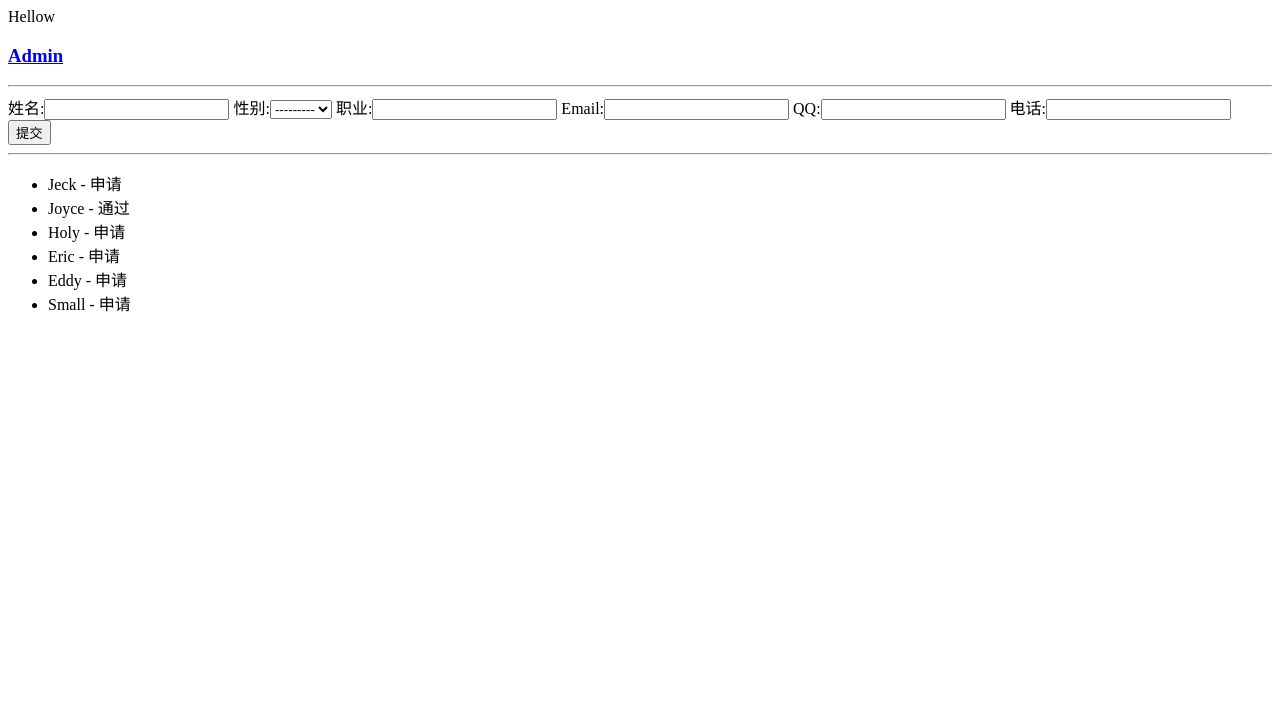
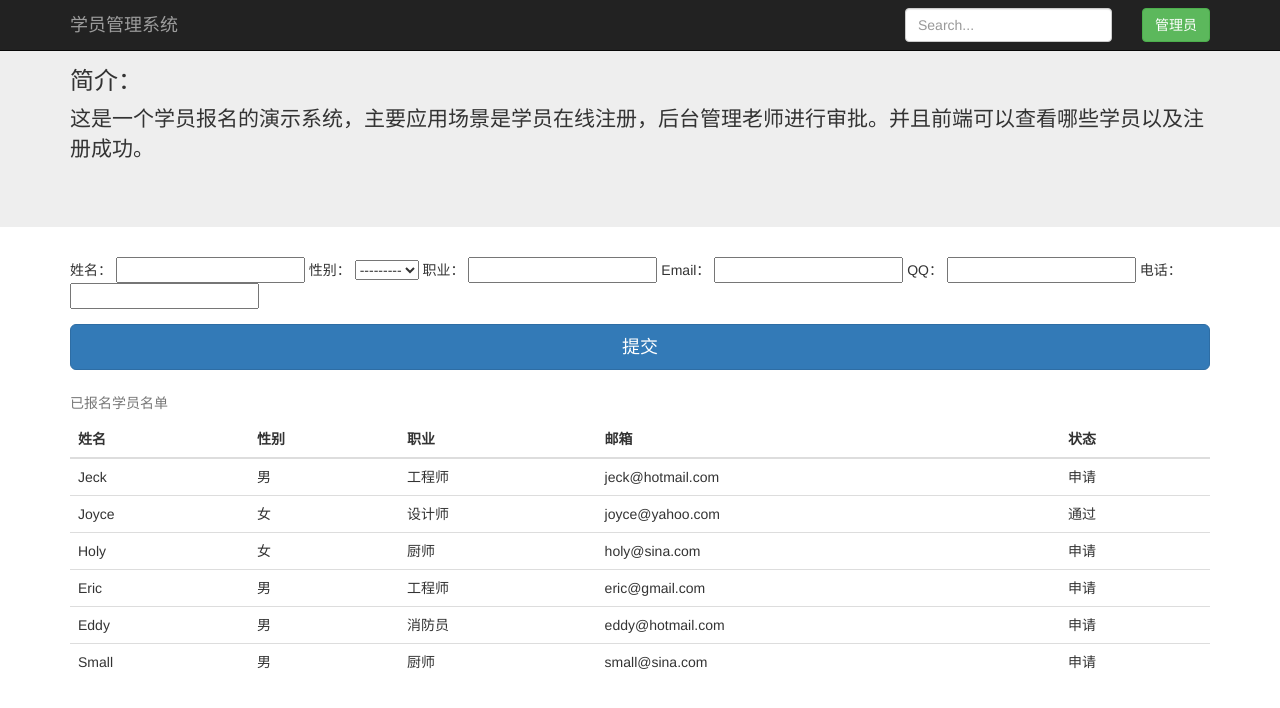
Before and after one commit to jeckun/Blogs, a Django app: page / in a window 1280 px wide. Shown: the top 708 px of the page. Run offline with Django 3.2, Linux system fonts and the light colour scheme; data comes from the database, SQL or seed files in the repository; both versions use the stored data as it was after the commit; some libraries are stand-ins or nearby versions.

Commit message:
学习Django

```diff
--- a/student_house/student_sys/student/models.py
+++ b/student_house/student_sys/student/models.py
@@ -4,6 +4,7 @@ from django.db import models
 
 
 class Student(models.Model):
+    __name__ = '学员'
     SEX_ITEMS = [
         (1, '男'),
         (2, '女'),
--- a/student_house/student_sys/student/templates/index.html
+++ b/student_house/student_sys/student/templates/index.html
@@ -1,25 +1,112 @@
 <!DOCTYPE html>
-<html lang="zh-hans">
+<html lang="zh-CN">
 <head>
-    <meta charset="UTF-8">
+    <meta charset="utf-8">
+    <meta http-equiv="X-UA-Compatible" content="IE=edge">
+    <meta name="viewport" content="width=device-width, initial-scale=1">
+    <!-- 上述3个meta标签*必须*放在最前面，任何其他内容都*必须*跟随其后！ -->
+    <meta name="description" content="">
+    <meta name="author" content="">
+    <link rel="icon" href="../../favicon.ico">
+
     <title>学员管理系统</title>
+
+    <!-- Bootstrap core CSS -->
+    <link href="https://cdn.bootcss.com/bootstrap/3.3.7/css/bootstrap.min.css" rel="stylesheet">
+
+    <!-- IE10 viewport hack for Surface/desktop Windows 8 bug -->
+    <link href="../../assets/css/ie10-viewport-bug-workaround.css" rel="stylesheet">
+
+    <!-- Custom styles for this template -->
+    <link href="jumbotron.css" rel="stylesheet">
+
+    <!-- Just for debugging purposes. Don't actually copy these 2 lines! -->
+    <!--[if lt IE 9]><script src="../../assets/js/ie8-responsive-file-warning.js"></script><![endif]-->
+    <script src="../../assets/js/ie-emulation-modes-warning.js"></script>
+
+    <!-- HTML5 shim and Respond.js for IE8 support of HTML5 elements and media queries -->
+    <!--[if lt IE 9]>
+      <script src="https://cdn.bootcss.com/html5shiv/3.7.3/html5shiv.min.js"></script>
+      <script src="https://cdn.bootcss.com/respond.js/1.4.2/respond.min.js"></script>
+    <![endif]-->
 </head>
 
 <body>
-    Hellow {{ words }} {{ student_name }}
-    <h3><a href="/admin/">Admin</a></h3>
-    <hr/>
-    <form action="/" method="post">
-        {% csrf_token %}
-        {{ form }}
-        <input type="submit" value="提交" />
-    </form>
-    <hr/>
-    <ul>
-        {% for student in students %}
-            <li>{{ student.name }} - {{ student.get_status_display }}</li>
-        {% endfor %}
-    </ul>
+
+    <nav class="navbar navbar-inverse navbar-fixed-top">
+      <div class="container">
+        <div class="navbar-header">
+          <button type="button" class="navbar-toggle collapsed" data-toggle="collapse" data-target="#navbar" aria-expanded="false" aria-controls="navbar">
+            <span class="sr-only">Toggle navigation</span>
+            <span class="icon-bar"></span>
+            <span class="icon-bar"></span>
+            <span class="icon-bar"></span>
+          </button>
+          <a class="navbar-brand" href="#">学员管理系统</a>
+        </div>
+
+        <div id="navbar" class="navbar-collapse collapse">
+          <form class="navbar-form navbar-right">
+            <a class="btn btn-success" href="/admin/">管理员</a>
+          </form>
+          <form class="navbar-form navbar-right">
+            <input type="text" class="form-control" placeholder="Search...">
+          </form>
+        </div><!--/.navbar-collapse -->
+      </div>
+    </nav>
+
+    <!-- Main jumbotron for a primary marketing message or call to action -->
+    <div class="jumbotron">
+      <div class="container">
+        <h3>简介：</h3>
+        <p>这是一个学员报名的演示系统，主要应用场景是学员在线注册，后台管理老师进行审批。并且前端可以查看哪些学员以及注册成功。</p>
+      </div>
+    </div>
+
+    <div class="container">
+        <form class="form-table" action="/" method="POST">
+            {% csrf_token %}
+            <div class="form-group">
+                姓名： {{ form.name }}
+                性别： {{ form.sex }}
+                职业： {{ form.profession }}
+                Email： {{ form.email }}
+                QQ： {{ form.qq }}
+                电话： {{ form.phone }}
+            </div>
+            <div class="form-group">
+                <button class="btn btn-lg btn-primary btn-block" type="submit">提交</button>
+            </div>
+        </form>
+    </div> <!-- /container -->
+
+    <div class="container">
+        <table class="table">
+          <caption>已报名学员名单</caption>
+          <thead>
+            <tr>
+              <th>姓名</th>
+              <th>性别</th>
+              <th>职业</th>
+              <th>邮箱</th>
+              <th>状态</th>
+            </tr>
+          </thead>
+          <tbody>
+            {% for student in students %}
+            <tr>
+                <td>{{ student.name }}</td>
+                <td>{{ student.get_sex_display }}</td>
+                <td>{{ student.profession }}</td>
+                <td>{{ student.email }}</td>
+                <td>{{ student.get_status_display}}</td>
+            </tr>
+            {% endfor %}
+          </tbody>
+        </table>
+    </div><!-- /container -->
+
 </body>
 
 </html>
```
Also changed, not shown: student_house/student_sys/student/templates/ex_bootstrap.html (added, +108 -0 lines), student_house/student_sys/db.sqlite3.
